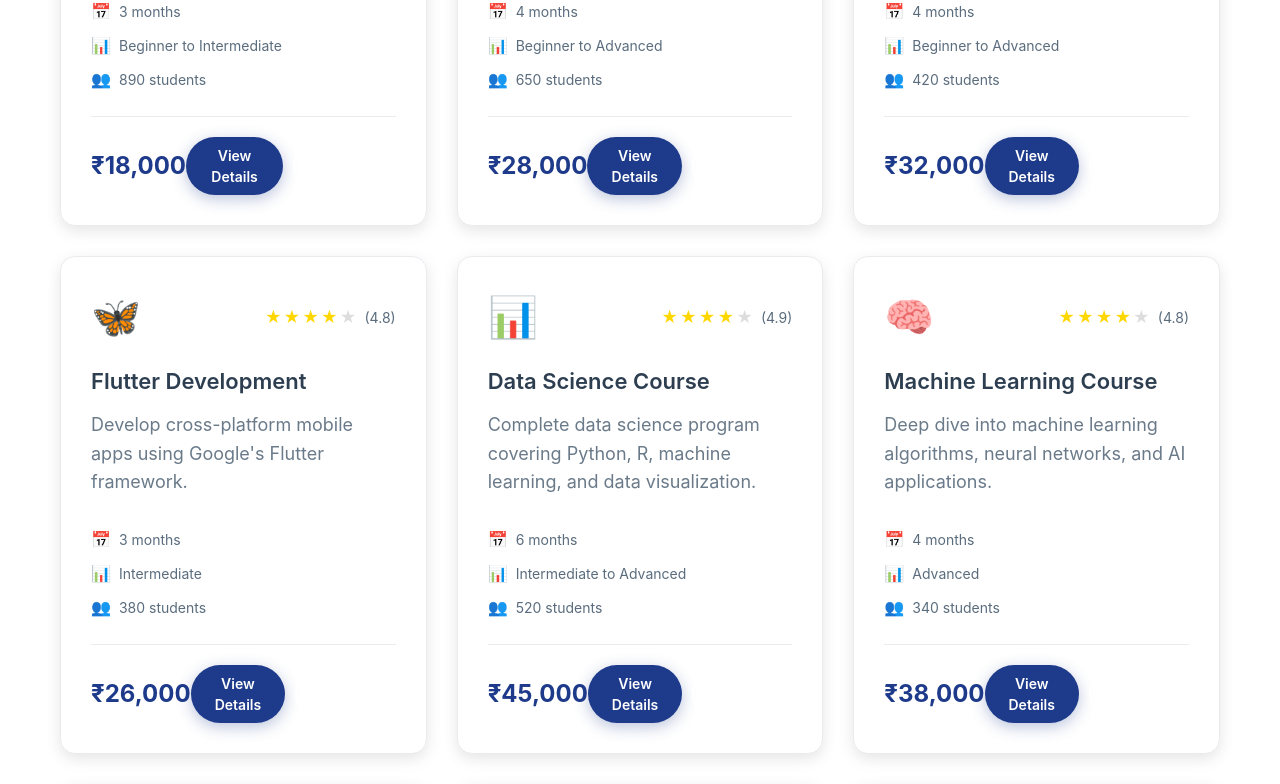
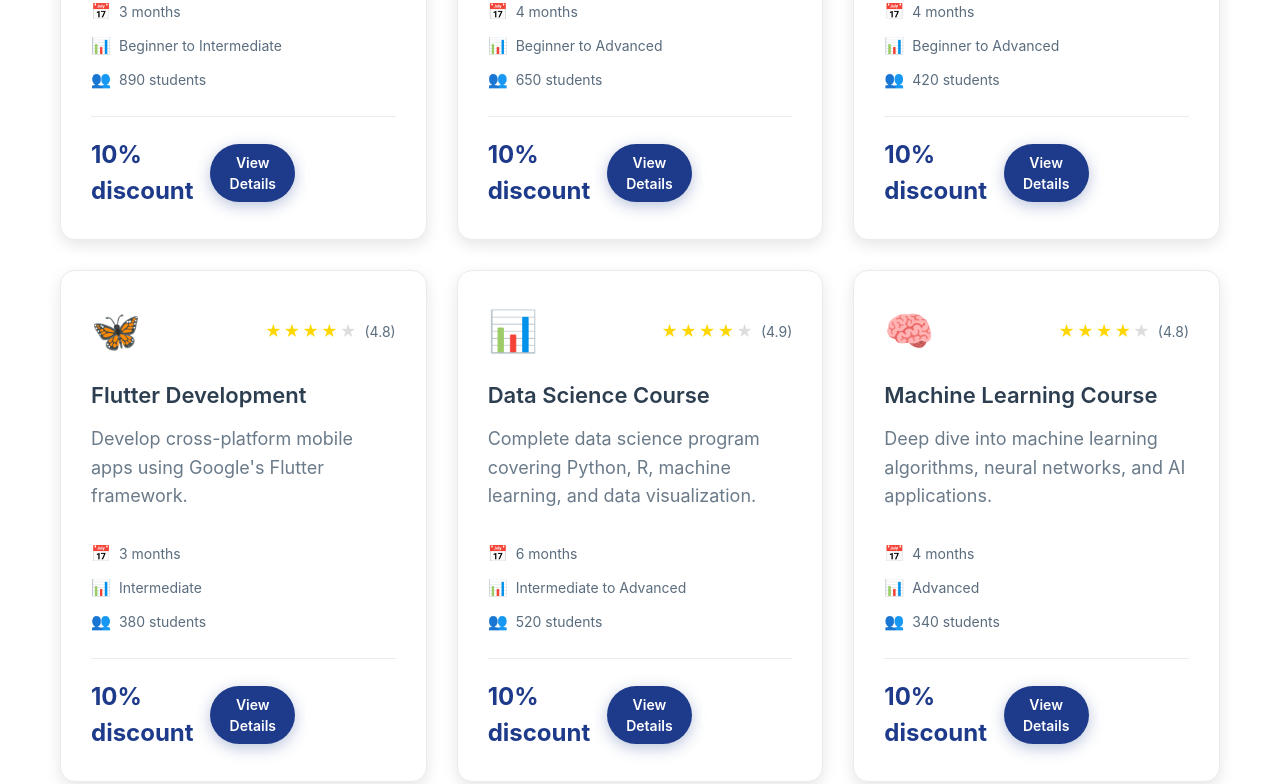
Before and after one commit to santhosh-katakam/inst, a React (Vite) app: page /inst/courses in a window 1280 px wide. Shown: the part 1600-2384 px from the top of the page. Built offline with nearby package versions, Linux system fonts and the light colour scheme.

Commit message:
Replace all remaining course prices with '10% discount' in courses page listing

```diff
--- a/src/pages/Courses.jsx
+++ b/src/pages/Courses.jsx
@@ -66,7 +66,7 @@ const Courses = () => {
       icon: '🐘',
       duration: '3 months',
       level: 'Beginner to Intermediate',
-      price: '₹18,000',
+      price: '10% discount',
       rating: 4.6,
       students: 890,
       description: 'Learn server-side programming with PHP and database management with MySQL.'
@@ -80,7 +80,7 @@ const Courses = () => {
       icon: '🤖',
       duration: '4 months',
       level: 'Beginner to Advanced',
-      price: '₹28,000',
+      price: '10% discount',
       rating: 4.8,
       students: 650,
       description: 'Create native Android applications using Java/Kotlin and Android Studio.'
@@ -92,7 +92,7 @@ const Courses = () => {
       icon: '🍎',
       duration: '4 months',
       level: 'Beginner to Advanced',
-      price: '₹32,000',
+      price: '10% discount',
       rating: 4.7,
       students: 420,
       description: 'Build iOS applications using Swift and Xcode development environment.'
@@ -104,7 +104,7 @@ const Courses = () => {
       icon: '🦋',
       duration: '3 months',
       level: 'Intermediate',
-      price: '₹26,000',
+      price: '10% discount',
       rating: 4.8,
       students: 380,
       description: 'Develop cross-platform mobile apps using Google\'s Flutter framework.'
@@ -118,7 +118,7 @@ const Courses = () => {
       icon: '📊',
       duration: '6 months',
       level: 'Intermediate to Advanced',
-      price: '₹45,000',
+      price: '10% discount',
       rating: 4.9,
       students: 520,
       description: 'Complete data science program covering Python, R, machine learning, and data visualization.'
@@ -130,7 +130,7 @@ const Courses = () => {
       icon: '🧠',
       duration: '4 months',
       level: 'Advanced',
-      price: '₹38,000',
+      price: '10% discount',
       rating: 4.8,
       students: 340,
       description: 'Deep dive into machine learning algorithms, neural networks, and AI applications.'
@@ -144,7 +144,7 @@ const Courses = () => {
       icon: '🎨',
       duration: '4 months',
       level: 'Beginner to Advanced',
-      price: '₹24,000',
+      price: '10% discount',
       rating: 4.7,
       students: 680,
       description: 'Learn user interface and user experience design principles and tools.'
@@ -156,7 +156,7 @@ const Courses = () => {
       icon: '🌐',
       duration: '3 months',
       level: 'Beginner',
-      price: '₹16,000',
+      price: '10% discount',
       rating: 4.6,
       students: 920,
       description: 'Master HTML, CSS, JavaScript, and responsive web design techniques.'
@@ -170,7 +170,7 @@ const Courses = () => {
       icon: '🧪',
       duration: '3 months',
       level: 'Beginner to Intermediate',
-      price: '₹20,000',
+      price: '10% discount',
       rating: 4.5,
       students: 560,
       description: 'Learn manual and automated testing techniques for software quality assurance.'
@@ -184,7 +184,7 @@ const Courses = () => {
       icon: '📢',
       duration: '3 months',
       level: 'Beginner to Advanced',
-      price: '₹22,000',
+      price: '10% discount',
       rating: 4.7,
       students: 780,
       description: 'Master SEO, SEM, social media marketing, and digital advertising strategies.'
```
